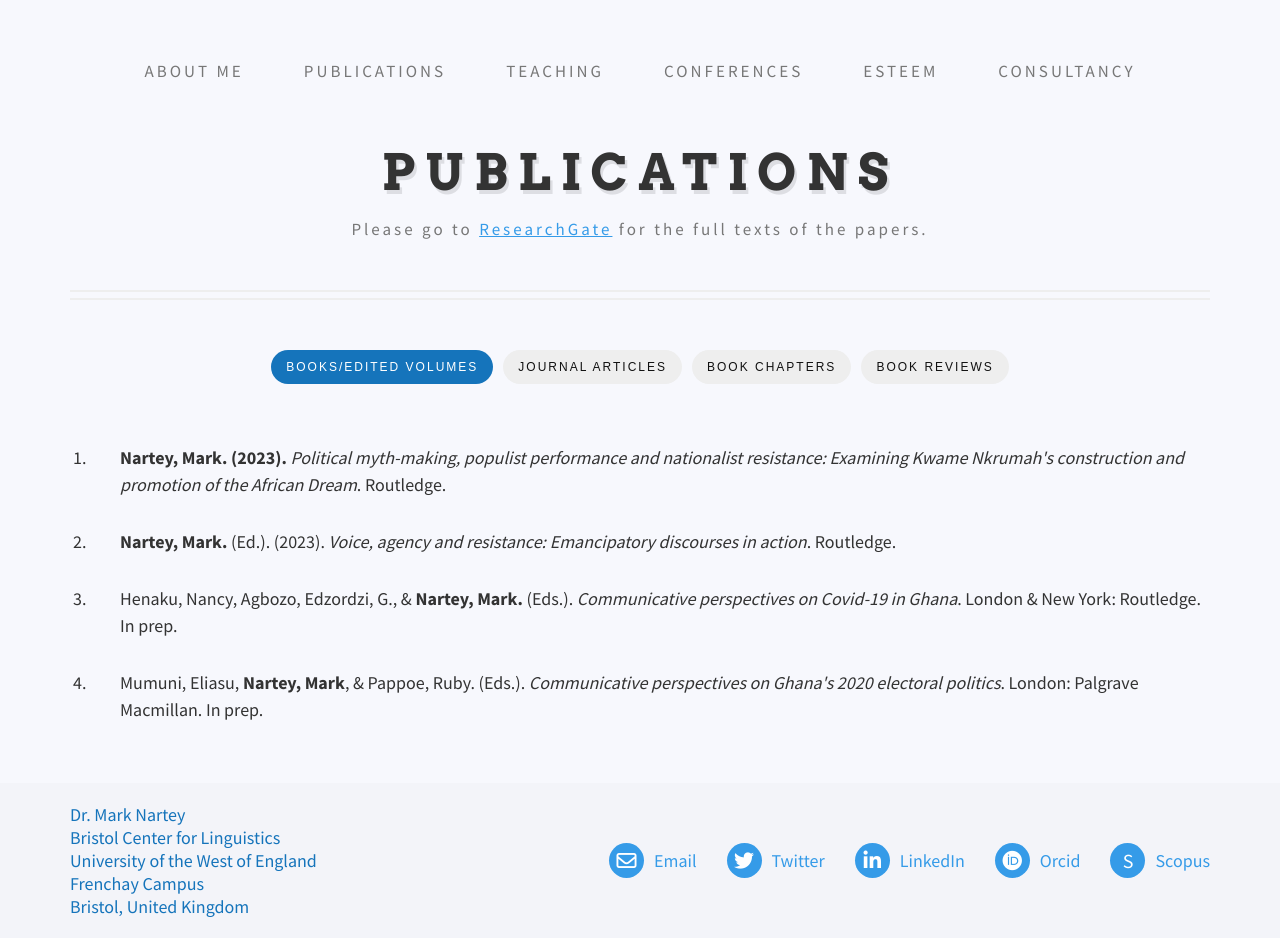
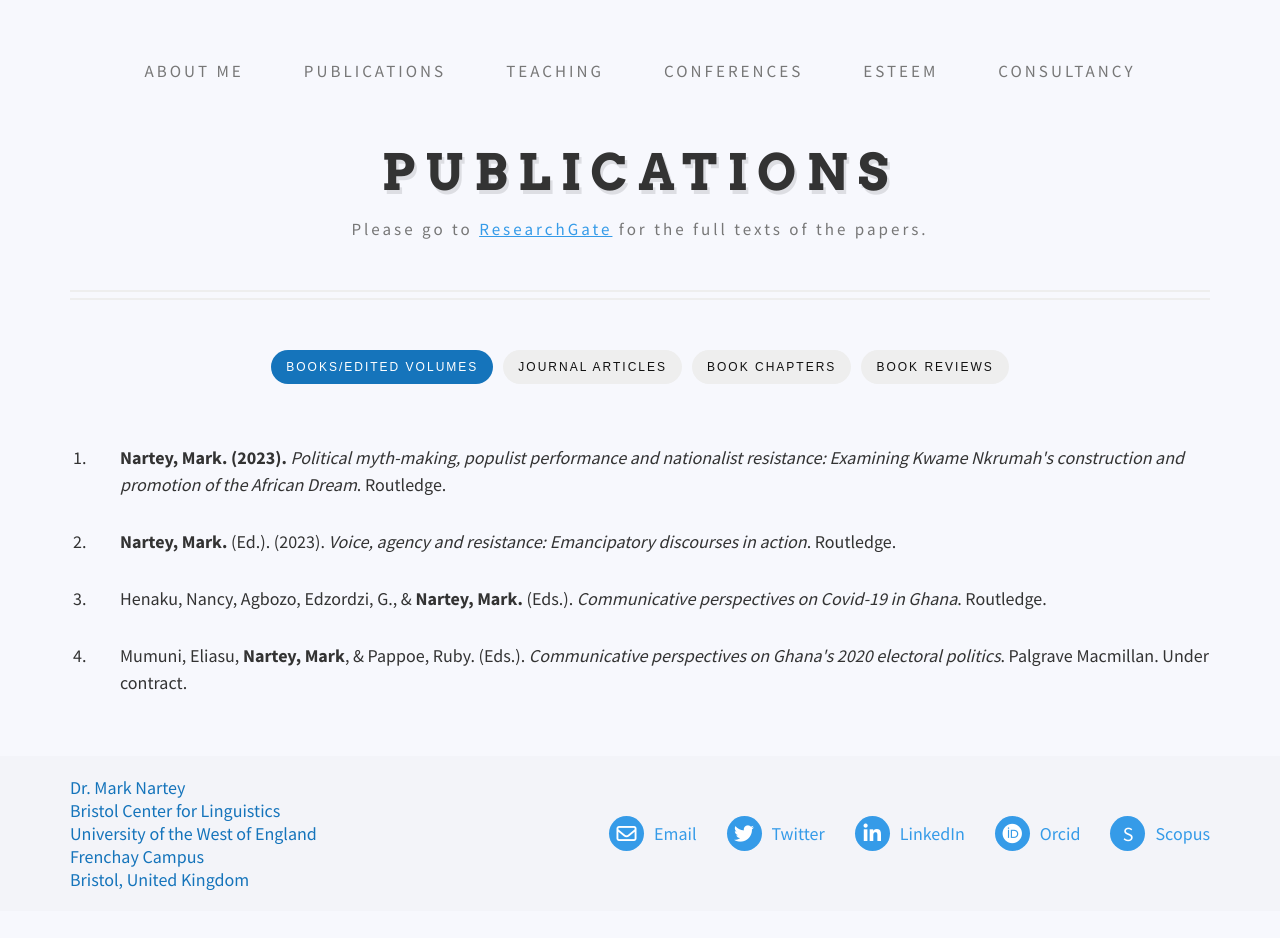
Before and after one commit to danielcornock/marknartey.com, a Jekyll site: the page built from _pages/publications.md, in a window 1280 px wide. Built offline with Jekyll 4.4.1, drawn with Linux system fonts in a browser that asks for light colours; nearby versions of some CDN libraries; after the commit the page ends 911 px from its top, so only the background shows below that.

Commit message:
Update Content “Books”

```diff
--- a/_data/books.yml
+++ b/_data/books.yml
@@ -4,9 +4,8 @@ items:
       construction and promotion of the African Dream</I>. Routledge."
   - content: "<b>Nartey, Mark.</b> (Ed.). (2023). <i>Voice, agency and resistance:
       Emancipatory discourses in action</I>. Routledge."
-  - content: "Henaku, Nancy, Agbozo, Edzordzi, G., & <b>Nartey, Mark.</b> (Eds.).
-      <i>Communicative perspectives on Covid-19 in Ghana</I>. London & New York:
-      Routledge. In prep."
-  - content: "Mumuni, Eliasu, <b>Nartey, Mark</b>, & Pappoe, Ruby. (Eds.). <i>
-      Communicative perspectives on Ghana's 2020 electoral politics</I>. London:
-      Palgrave Macmillan. In prep."
+  - content: Henaku, Nancy, Agbozo, Edzordzi, G., & <b>Nartey, Mark.</b> (Eds.).
+      <i>Communicative perspectives on Covid-19 in Ghana</I>. Routledge.
+  - content: Mumuni, Eliasu, <b>Nartey, Mark</b>, & Pappoe, Ruby. (Eds.). <i>
+      Communicative perspectives on Ghana's 2020 electoral politics</I>.
+      Palgrave Macmillan. Under contract.
```
